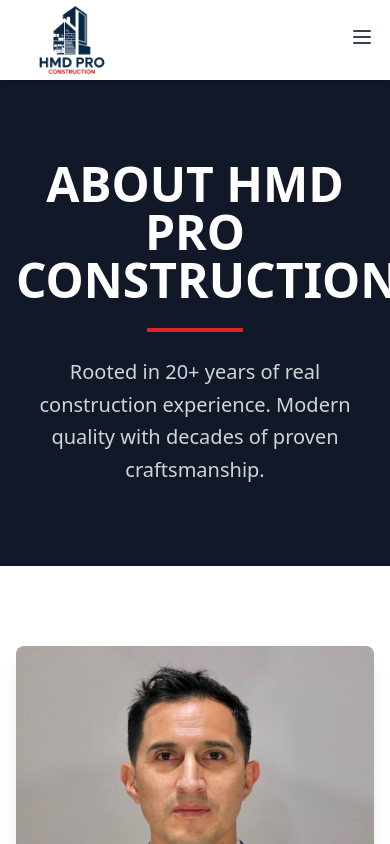
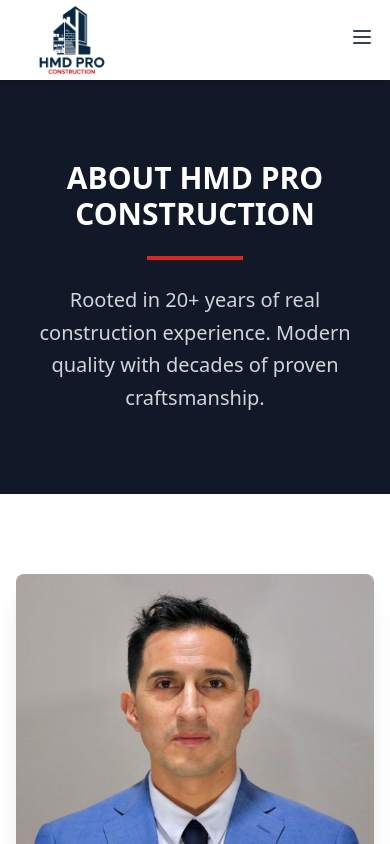
Before and after one commit to Mjara19/Contractor-Website, a React (Vite) app: page /about in a window 390 px wide. Shown: the top 844 px of the page. Built offline with nearby package versions, Linux system fonts and the light colour scheme.

Commit message:
Updated UI for mobile

```diff
--- a/src/pages/About.tsx
+++ b/src/pages/About.tsx
@@ -18,8 +18,8 @@
               initial={{ opacity: 0, y: 50 }}
               animate={{ opacity: 1, y: 0 }}
               transition={{ duration: 1 }}
-              className="text-5xl font-bold mb-6"
-            >ABOUT HMD PRO CONSTRUCTION </motion.h1>
+              className="text-3xl md:text-5xl font-bold mb-6"
+            >ABOUT HMD PRO CONSTRUCTION</motion.h1>
             <motion.div
               initial={{ opacity: 0, y: 30 }}
               animate={{ opacity: 1, y: 0 }}
```
